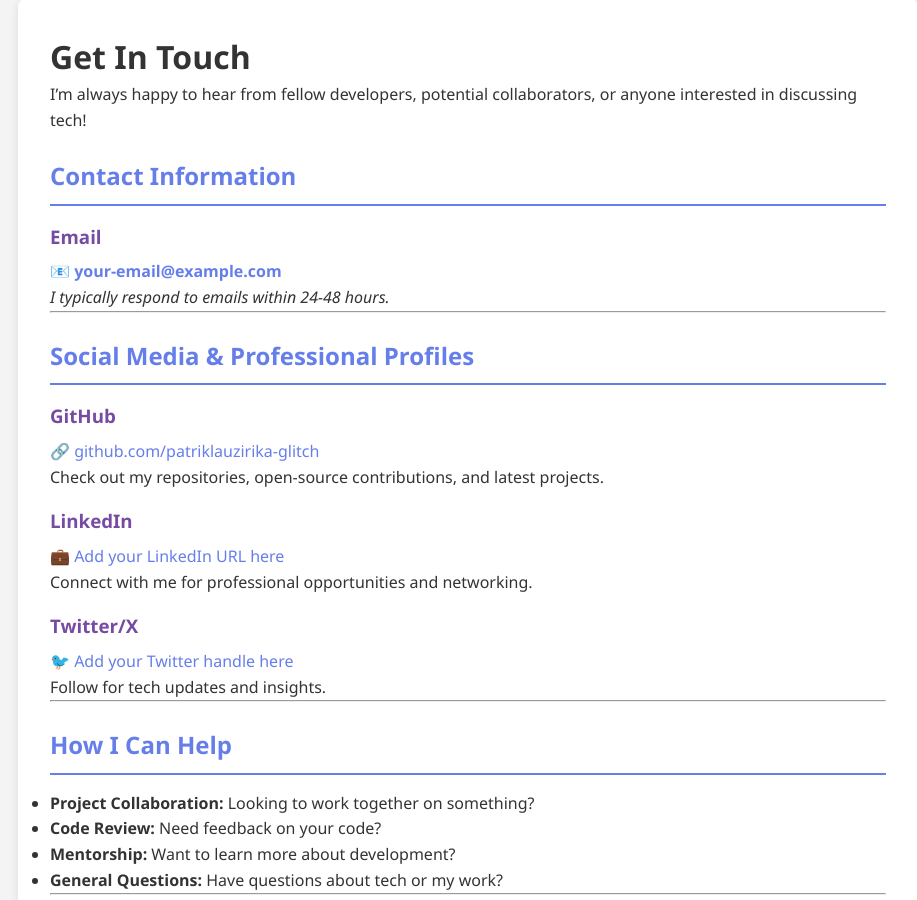
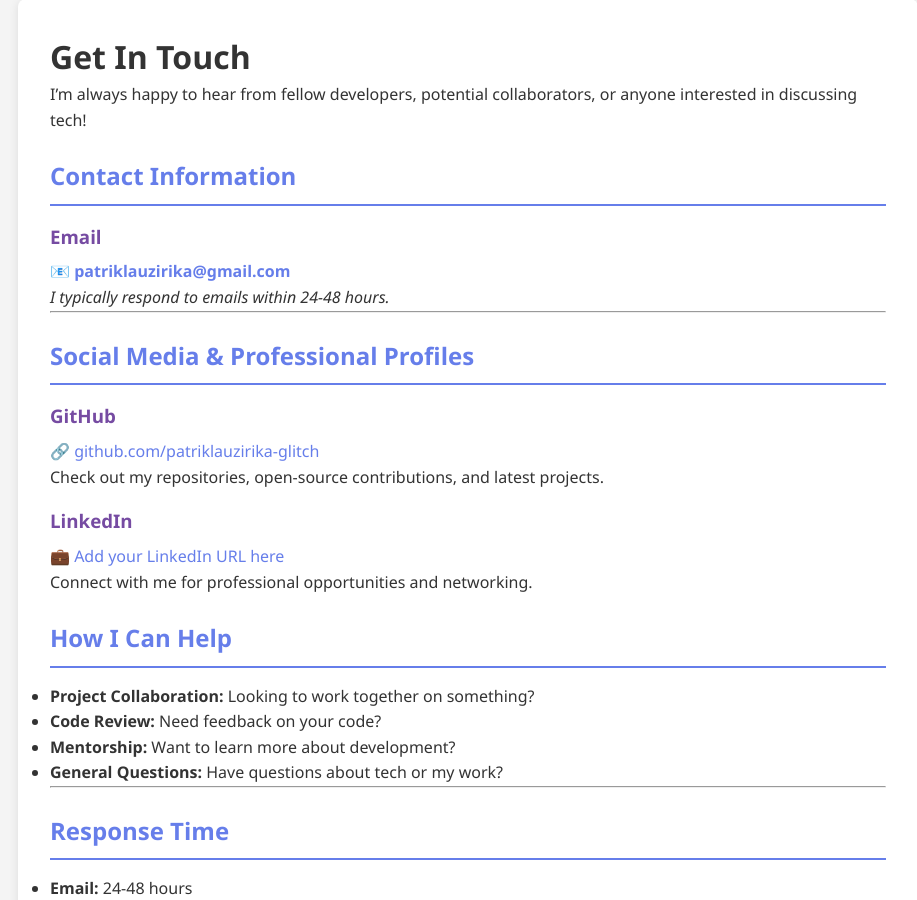
Before and after one commit to patriklauzirika-glitch/patriklauzirika.github.io, a Jekyll site: the page built from contact.md, in a window 1280 px wide and 900 px high, scrolled down 255 px. Shown: the whole window, without its empty margins (172-1089 px from the left). Built offline with Jekyll 4.4.1, drawn with Linux system fonts in a browser that asks for light colours.

Commit message:
Update contact.md

```diff
--- a/contact.md
+++ b/contact.md
@@ -11,7 +11,7 @@ I'm always happy to hear from fellow developers, potential collaborators, or any
 ## Contact Information
 
 ### Email
-📧 **[your-email@example.com](mailto:your-email@example.com)**
+📧 **[patriklauzirika@gmail.com](mailto:patriklauzirika@gmail.com)**
 
 *I typically respond to emails within 24-48 hours.*
 
@@ -28,13 +28,6 @@ Check out my repositories, open-source contributions, and latest projects.
 💼 [Add your LinkedIn URL here](https://www.linkedin.com)
 
 Connect with me for professional opportunities and networking.
-
-### Twitter/X
-🐦 [Add your Twitter handle here](https://twitter.com)
-
-Follow for tech updates and insights.
-
----
 
 ## How I Can Help
 
```
